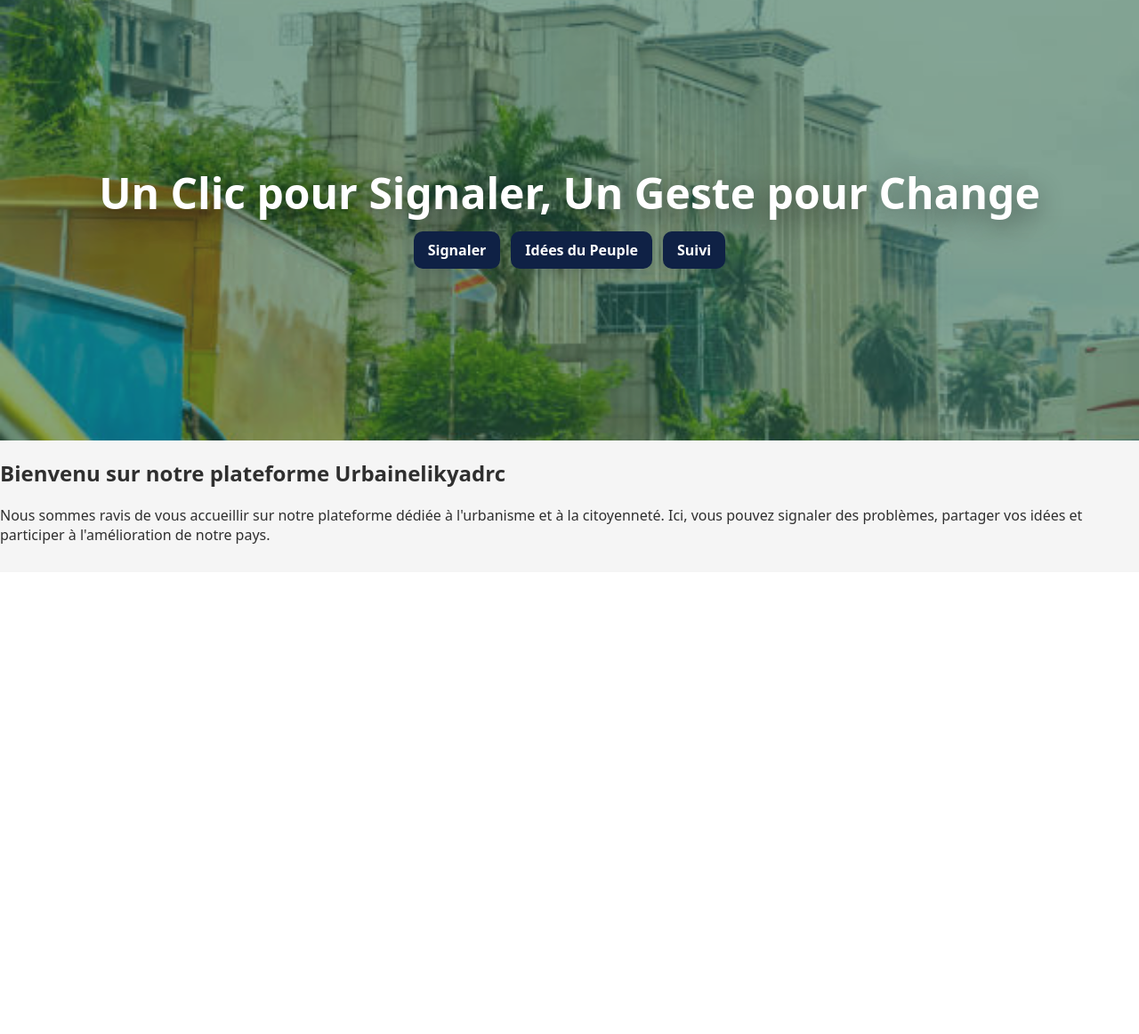
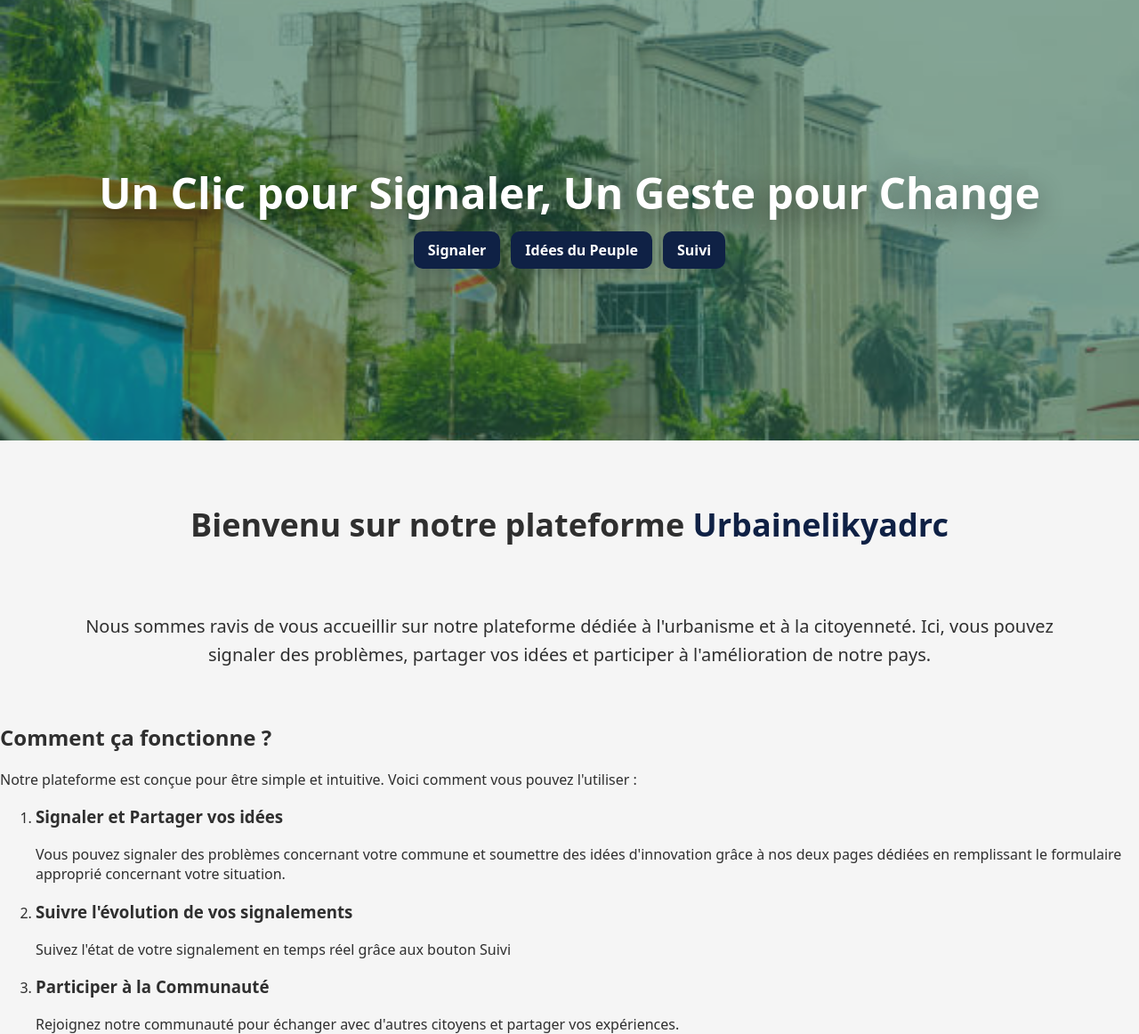
Before and after one commit to Starbenji012/urbainelikyadrc1, a PHP site: page /html/index.html in a window 1280 px wide. Shown: the part 157-1319 px from the top of the page at 89% size. Before the commit the page ends 768 px from the top, so only its background shows below. Run offline with PHP 8.4, Linux system fonts and the light colour scheme; some libraries are stand-ins or nearby versions; some web fonts are replaced.

Commit message:
Add files via upload
continuité avec la page d'accueil plus précisément sur la section fonctionnement

```diff
--- a/urbainelikyadrc/css/index.css
+++ b/urbainelikyadrc/css/index.css
@@ -245,6 +245,34 @@ a.btn-connexion:focus {
   padding: 6px;
 }
 
+/*Mise de la section explication*/
+
+/*présentation*/
+.presentation {
+  max-width: 1200px;
+  margin: 40px auto;
+  padding: 0 16px;
+  display: flex;
+  flex-direction: column;
+  gap: 24px;
+}
+.presentation h1 {
+  font-size: clamp(28px, 4vw, 36px);
+  color: var(--gris-fonce-text);
+  text-align: center;
+}
+
+.presentation h1 span {
+  color: var(--bleu-nuit-button);
+}
+
+.presentation p {
+  font-size: 20px;
+  line-height: 1.6;
+  color: var(--gris-fonce-text);
+  text-align: center;
+}
+
 /* Version mobile : cacher menu et montrer burger */
 @media (max-width: 800px) {
   ul.navigation-menu {
@@ -254,7 +282,6 @@ a.btn-connexion:focus {
     display: inline-flex;
   }
 
-  /* si la classe mobile-active est ajoutée via JS, afficher le menu vertical */
   ul.navigation-menu.mobile-active {
     display: flex;
     position: absolute;
@@ -288,6 +315,3 @@ a.btn-connexion:focus {
     font-size: clamp(20px, 6vw, 30px);
   }
 }
-
-/* petits nettoyages : éviter doublons ou règles inutiles */
-/* (aucune règle invalide ici, pas d'align-items:left, transitions correctes) */
--- a/urbainelikyadrc/html/index.html
+++ b/urbainelikyadrc/html/index.html
@@ -68,11 +68,32 @@
     </section>
     <section id="explication" class="explication">
         <div class="presentation">
-            <h1>Bienvenu sur notre plateforme Urbainelikyadrc</h1>
+            <h1>Bienvenu sur notre plateforme <span>Urbainelikyadrc</span></h1>
             <p>Nous sommes ravis de vous accueillir sur notre plateforme dédiée à l'urbanisme et à la citoyenneté. Ici,
                 vous pouvez signaler des problèmes, partager vos idées et participer à l'amélioration de notre pays.</p>
         </div>
-        <div class="fonctionneme"></div>
+        <div class="fonctionnement">
+            <h1>Comment ça fonctionne ?</h1>
+            <p>Notre plateforme est conçue pour être simple et intuitive. Voici comment vous pouvez l'utiliser :</p>
+            <ol class="etapes">
+                <li class="etape-un">
+                    <h3> Signaler et Partager vos idées</h3>
+                    <p>Vous pouvez signaler des problèmes concernant votre commune et soumettre des idées d'innovation
+                        grâce à nos deux pages dédiées en remplissant le formulaire approprié concernant votre
+                        situation.</p>
+                </li>
+
+                <li class="etape-deux">
+                    <h3> Suivre l'évolution de vos signalements</h3>
+                    <p> Suivez l'état de votre signalement en temps réel grâce aux bouton <span>Suivi</span></p>
+                </li>
+
+                <li class="etape-trois">
+                    <h3> Participer à la Communauté</h3>
+                    <p> Rejoignez notre communauté pour échanger avec d'autres citoyens et partager vos expériences.</p>
+                </li>
+            </ol>
+
 
     </section>
     <section id="statistique-resultat" class="statistique-resultat">
```
